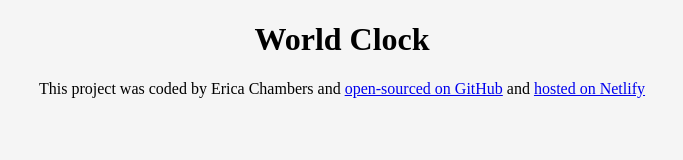
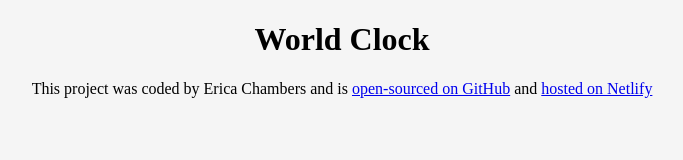
Before and after one commit to ebc1201/world-clock, a plain HTML site: page index.html in a window 1280 px wide. Shown: the whole page, without its empty margins (298-981 px from the left). Drawn offline with Linux system fonts and the light colour scheme.

Commit message:
Grammar fix

```diff
--- a/index.html
+++ b/index.html
@@ -10,7 +10,7 @@
   <body>
     <h1>World Clock</h1>
     <footer>
-      This project was coded by Erica Chambers and
+      This project was coded by Erica Chambers and is
       <a href="https://github.com/ebc1201/world-clock" target="_blank">
         open-sourced on GitHub</a
       >
```
